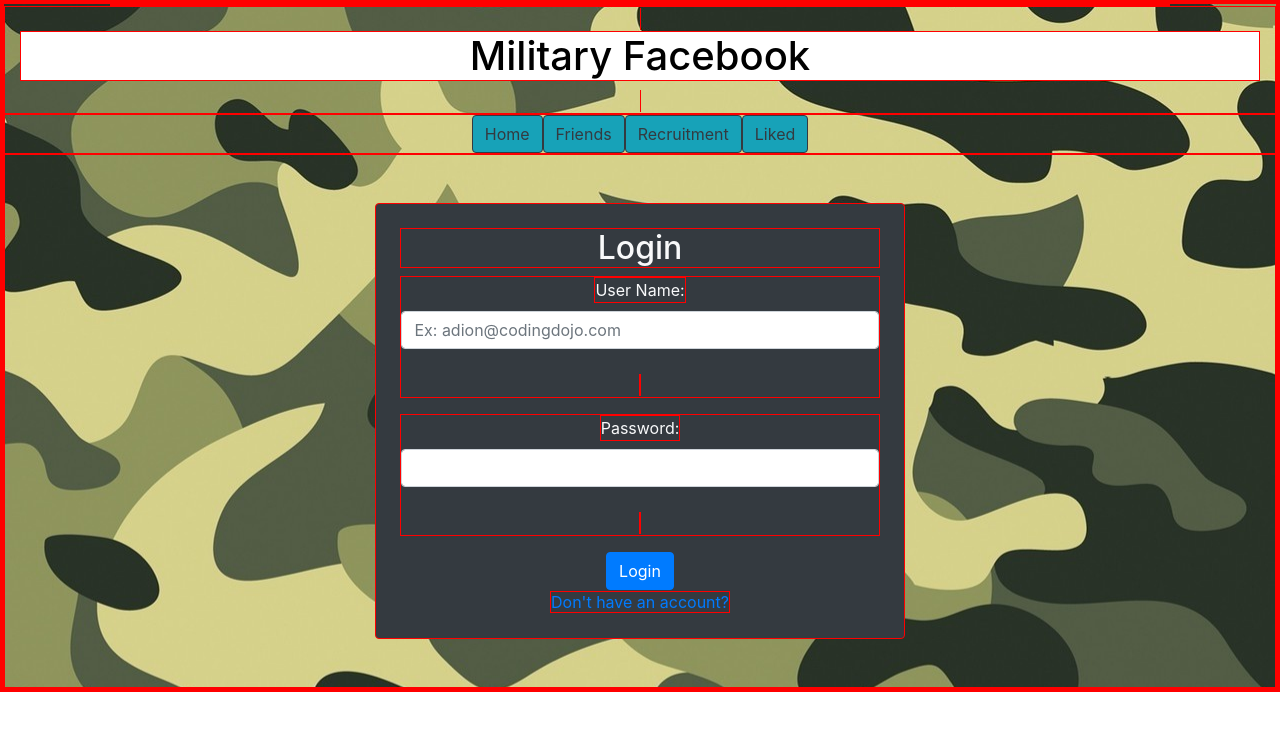
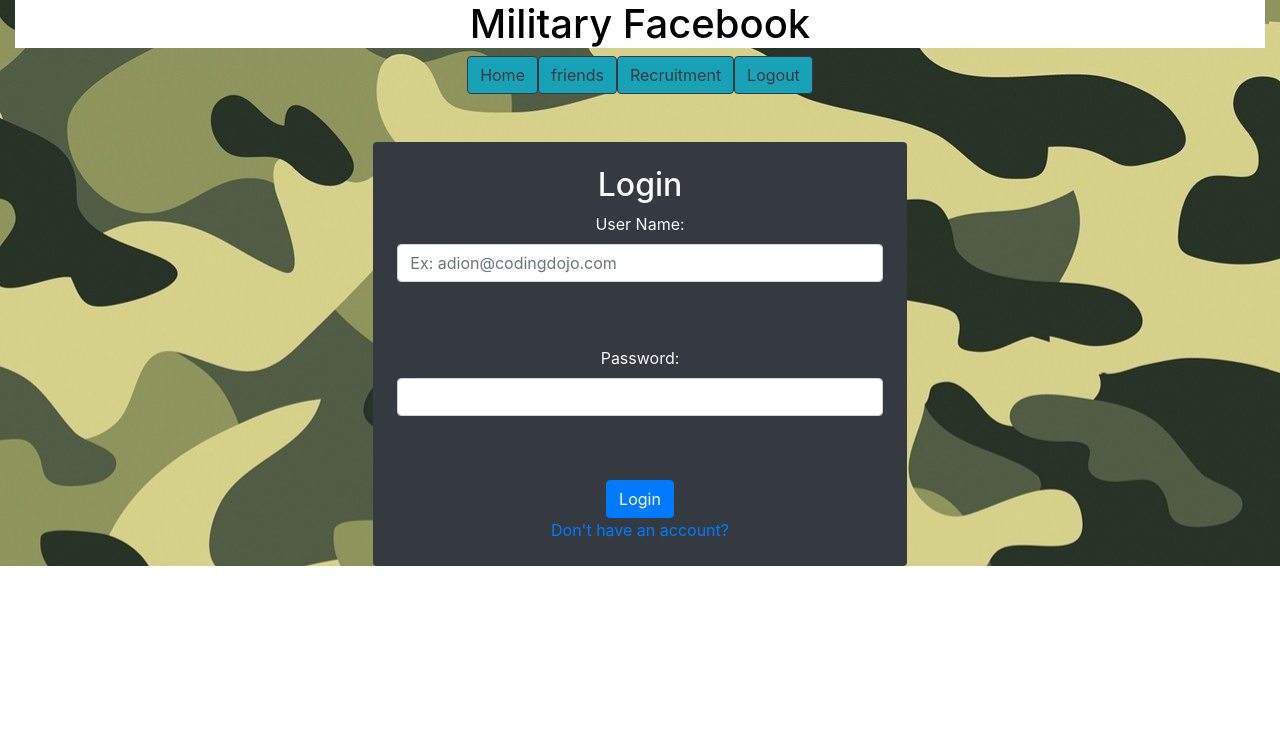
Before and after one commit to RASantos92/militaryFacebook, a React (Create React App) app in the folder client/: page / in a window 1280 px wide. Shown: the top 730 px of the page. Built offline with nearby package versions, Linux system fonts and the light colour scheme.

Commit message:
login/reg finnaly done logout done working on edit

```diff
--- a/client/src/App.css
+++ b/client/src/App.css
@@ -1,6 +1,4 @@
-*{
-  border: red solid 1px;
-}
+
 
 .App {
   text-align: center;
--- a/client/src/App.js
+++ b/client/src/App.js
@@ -1,7 +1,7 @@
 import React,{useState} from 'react';
 import './App.css';
 import 'bootstrap/dist/css/bootstrap.min.css';
-import { Link, Router } from '@reach/router';
+import { Link, navigate, Router } from '@reach/router';
 import UserPage from './views/UserPage';
 import UserReg from './views/UserReg';
 import UserLogin from './views/UserLogin'
@@ -10,26 +10,36 @@
 import UserEdit from './views/UserEdit'
 // import Axios from 'axios'
 import background from './assets/img/military.jpg';
+import Axios from 'axios';
 // import Show from './views/Show';
 // import Edit from './views/Edit';
 
 
 function App() {
   const[logged,setLogged] = useState(null);
+  const handleLogout = () => {
+    Axios.get("http://localhost:8000/api/logout",{withCredentials:true})
+    .then(res => {
+      navigate("/")
+      setLogged("")
+    })
+    .catch(err => console.log(err))
+  }
   return (
     <div className="App" style={{ backgroundImage: ` url(${background})` }}>
-      <div className="col-10 mx-auto text-align-end bg-white">
-        {logged !== null ? `${logged.userName}||`:""} {logged !== null ? `${logged.userLOS} Years ||`:""} {logged !== null ? `${logged.userRateMOS} Duty`:""}
-      </div>
+      {logged !== "" ? <div className="col-10 mx-auto text-align-end bg-white">
+        {logged !== null ? `${logged.userName}||`:""} {logged !== null ? <Link className="btn btn-outline-warning btn-dark" to={`/user/edit/${logged.id}`}>Edit</Link>:""}{logged !==null ? <Link onClick={handleLogout}className="btn btn-outline-danger btn-dark" to={`/user/edit/${logged.id}`}>Logout</Link>:""}
+      </div>:""}
       <div className="col mx-auto">
         <Link to="/new/"><h1 style={{ color: "black" }} className="bg-white">Military Facebook</h1></Link>
       </div>
       <div className="col">
         {/* <Link to="/new" className="btn btn-info btn-outline-dark">Military Facebook</Link> */}
-        <Link to="/" className="btn btn-info btn-outline-dark">Home</Link>
-        <Link to="/user" className="btn btn-info btn-outline-dark">Friends</Link>
-        <Link to="/" className="btn btn-info btn-outline-dark">Recruitment</Link>
-        <Link to="/" className="btn btn-info btn-outline-dark">Liked</Link>
+        <Link to={logged !== null ? `/userpage/${logged.id}`:"/"} className="btn btn-info btn-outline-dark">Home</Link>
+  <Link to="/user" className="btn btn-info btn-outline-dark">friends</Link>
+        <Link to="" className="btn btn-info btn-outline-dark">Recruitment</Link>
+        <Link to="/" className="btn btn-info btn-outline-dark">Logout</Link>{/* dont forget to add logout */}
+
       </div>
       <Router>
         <UserPage
@@ -46,7 +56,11 @@
         />
         <AllUsers path="/user"/>
         <ShowUser path="/user/:id"/>
-        <UserEdit path="/user/edit/:id"/>
+        <UserEdit
+        path="/user/edit/:id"
+        setLogged={setLogged}
+        logged={logged}
+        />
       </Router>
 
     </div>
--- a/client/src/views/UserEdit.jsx
+++ b/client/src/views/UserEdit.jsx
@@ -4,6 +4,7 @@
 import { navigate } from '@reach/router';
 
 const UserEdit = props => {
+    const {logged,setLogged} = props;
     const initialErrors = {
         userFirstName:"",
         userLastName:"",
@@ -13,6 +14,10 @@
         userConfirmPW:"",
         userLocation:"",
         userBranch:"",
+        userLOS:"",
+        userRateMOS:"",
+        userRank:"",
+
     }
     const [edit,setEdit] = useState({
         userFirstName:"",
@@ -23,11 +28,14 @@
         userConfirmPW:"",
         userLocation:"",
         userBranch:"",
+        userLOS:"",
+        userRateMOS:"",
+        userRank:"",
     });
     const [errors,setErrors] = useState(initialErrors);
 
     useEffect(() => {
-        Axios.get(`http://localhost:8000/api/user/${props.id}`)
+        Axios.get(`http://localhost:8000/api/user/${logged._id}`,{withCredentials:true})
             .then(res => setEdit(res.data.results))
             .catch(err => console.log(err));
     }, [props])
@@ -42,15 +50,19 @@
     const handleSubmit = e => {
         e.preventDefault();
         setErrors(initialErrors)
-        Axios.put(`http://localhost:8000/api/update/user/${edit._id}`,edit)
+        Axios.put(`http://localhost:8000/api/update/user/${logged._id}`,edit,{withCredentials:true})
             .then(res => {
-                navigate(`/user/${edit._id}`)
+                console.log(edit)
+                console.log(logged)
+                console.log(res.data)
+                setLogged(logged)
+                navigate(`/userpage/${logged._id}`)
             })
             .catch(err => setErrors(err.response.data.errors));
     }
     return(
         <div>
-            <h2>Edit {edit.userName}</h2>
+            <h2 className="bg-white">Edit {logged.userName}</h2>
             <UserForm
                 inputs = {edit}
                 errors={errors}
--- a/client/src/views/UserLogin.jsx
+++ b/client/src/views/UserLogin.jsx
@@ -46,7 +46,7 @@
 
 
     return (
-        <form onSubmit={handleSubmit} className="col-5 my-5 mx-auto bg-dark text-light p-4 rounded">
+        <form onSubmit={handleSubmit} className="col-5 m-5 mx-auto bg-dark text-light p-4 rounded">
             <h2>Login</h2>
             <Input
                 type="text"
@@ -71,7 +71,7 @@
             />
             <br></br>
 
-            <Link to="/">Don't have an account?</Link>
+            <Link to="/new">Don't have an account?</Link>
 
         </form>
     );
--- a/client/src/views/UserReg.jsx
+++ b/client/src/views/UserReg.jsx
@@ -40,9 +40,9 @@
         Axios.post("http://localhost:8000/api/create/user", user,{withCredentials:true})
             .then(res => {
                 if (res.data.user) {
-                    setLogged(res.data.user);
+                    setLogged(user);
                     setUser(initialUser);
-                    navigate(`/userpage/${user.id}`)
+                    navigate(`/userpage/${user._id}`)
                 }
                 else {
                     console.log(res.data)
```
Also changed, not shown: 2 other files (tests, documents, lock files or other folders).
